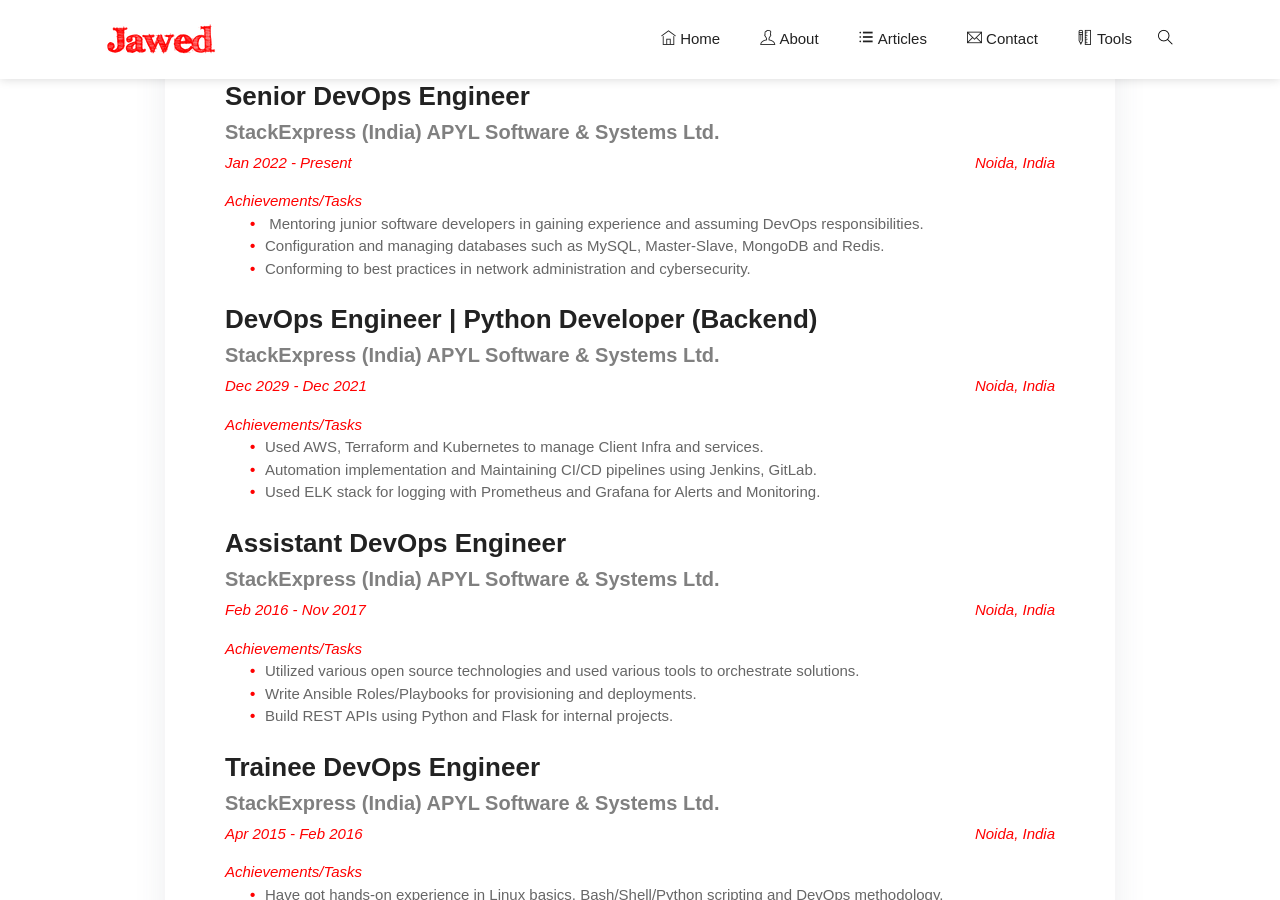
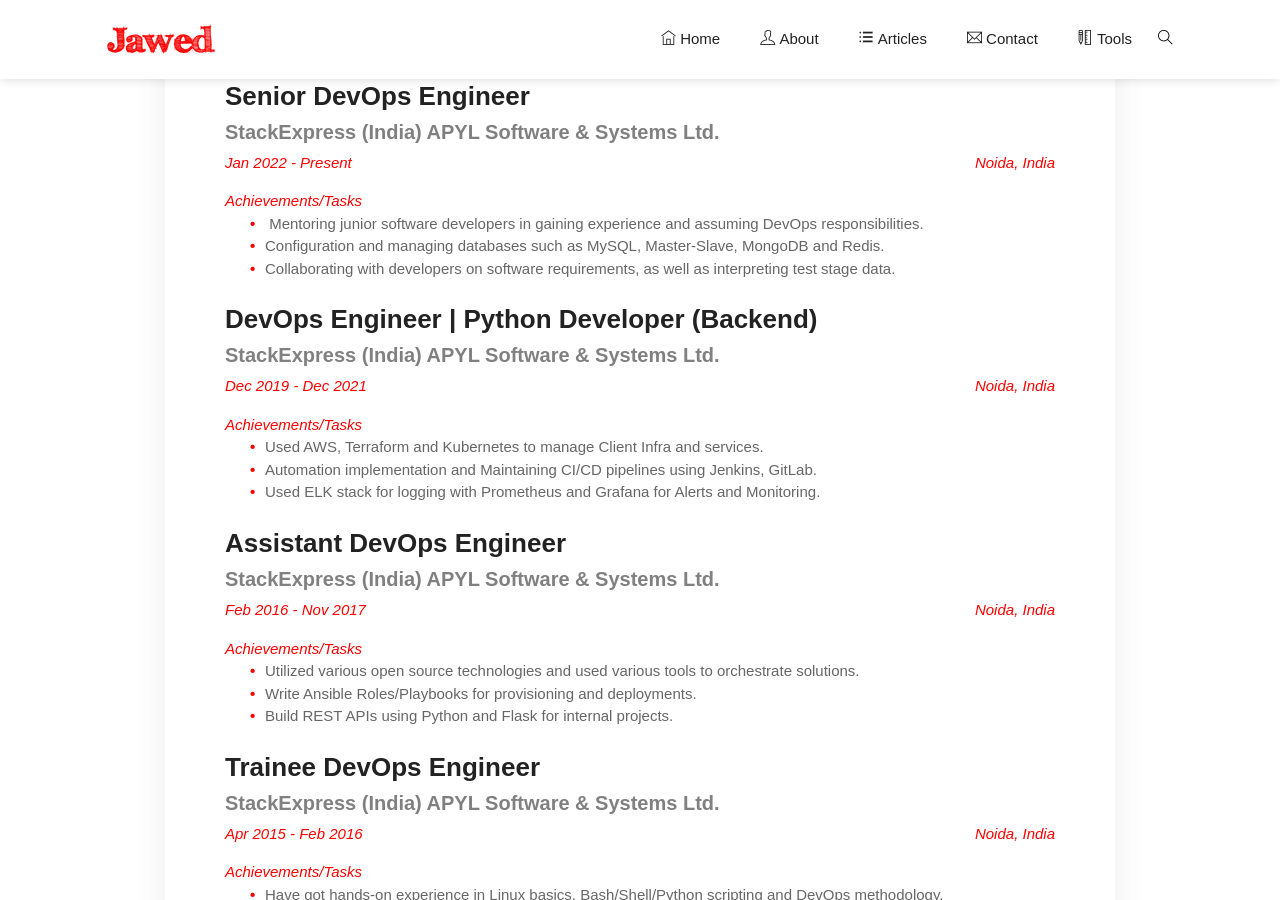
Before and after one commit to heyjawed/heyjawed.github.io, a Jekyll site: the page built from _pages/about.html, in a window 1280 px wide and 900 px high, scrolled down 713 px. Built offline with Jekyll 4.4.1, drawn with Linux system fonts in a browser that asks for light colours; some web fonts are replaced.

Commit message:
Update about.html

```diff
--- a/_pages/about.html
+++ b/_pages/about.html
@@ -59,8 +59,7 @@
                     <li>Configuration and managing databases such as MySQL,
                     Master-Slave, MongoDB and Redis.</li>
 
-                    <li>Conforming to best practices in network administration
-                    and cybersecurity.</li>
+                    <li>Collaborating with developers on software requirements, as well as interpreting test stage data.</li>
                 </ul>
 
                 <!-- DevOps Engineer -->
@@ -69,7 +68,7 @@
 
                 <div class="row mb-3" style="color: red; font-style: italic;">
                     <div class="col-6 text-left">
-                        Dec 2029 - Dec 2021
+                        Dec 2019 - Dec 2021
                     </div>
                     <div class="col-6 text-right">
                         Noida, India
```
